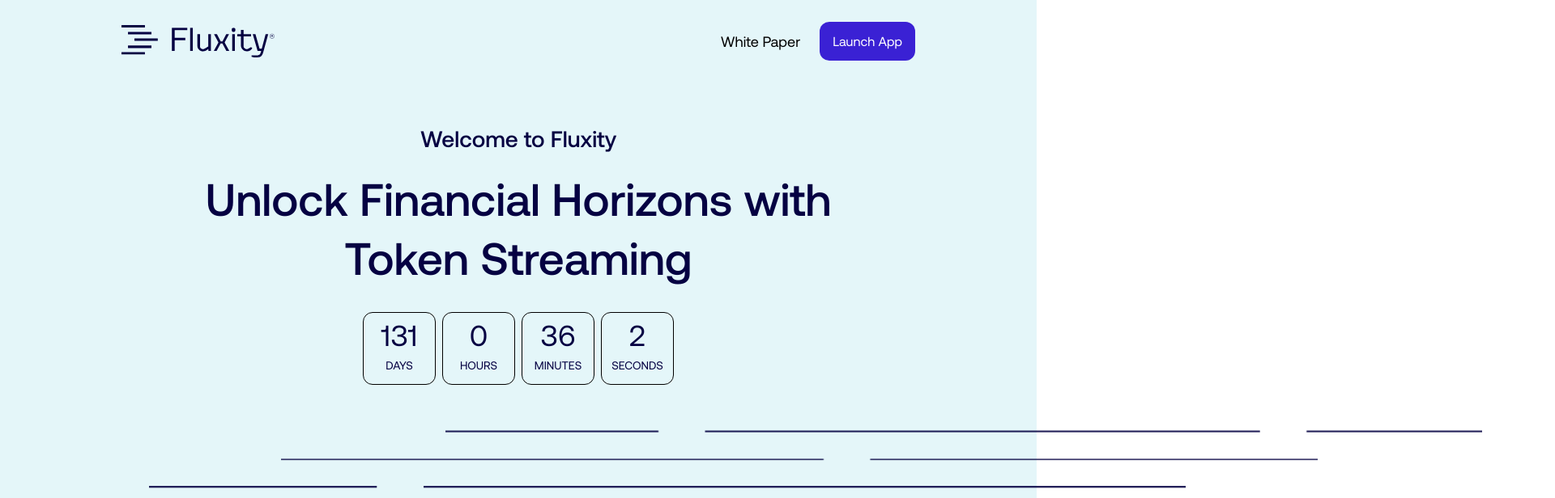
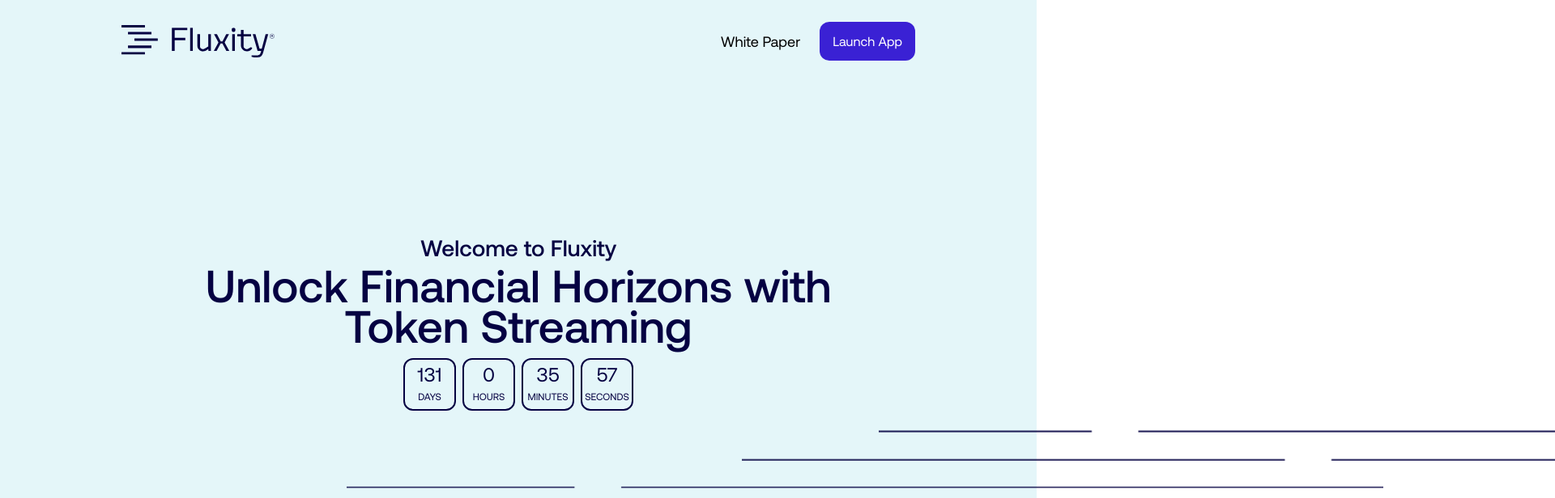
Before and after one commit to luanlabs/fluxity.finance, a Next.js app: page / in a window 1280 px wide. Shown: the top 616 px of the page at 81% size, 1920 px wide, since content can reach past the window. Built offline with nearby package versions, Linux system fonts and the light colour scheme.

Commit message:
chore: fix moving lines lag

```diff
--- a/src/app/layout.tsx
+++ b/src/app/layout.tsx
@@ -3,8 +3,13 @@
 import localFont from 'next/font/local';
 
 export const metadata: Metadata = {
-  title: 'Fluxity.finance',
-  description: 'A money streaming service',
+  title: 'Fluxity',
+  description:
+    'Fluxity is a token streaming platform unlocking new digital payment possibilities on the Stellar network.',
+  keywords:
+    'Fluxity, Stellar, token streaming, cryptocurrency, blockchain, finance, digital payments, smart contracts',
+  applicationName: 'Fluxity',
+  creator: 'Fluxity Team, fluxity.finance@gmail.com',
 };
 
 const myFont = localFont({
@@ -19,9 +24,7 @@
   return (
     <html lang="en" className={myFont.className}>
       <head>
-        <title>Fluxity.finance</title>
         <meta name="viewport" content="width=device-width, initial-scale=1" />
-        <meta name="keywords" content="Fluxity, stream, stellar" />
       </head>
       <body className="overflow-x-hidden">{children}</body>
     </html>
--- a/src/components/CcountDown/index.tsx
+++ b/src/components/CcountDown/index.tsx
@@ -1,28 +1,31 @@
 'use client';
 
-import React, { useState, useEffect } from 'react';
+import { useEffect, useState } from 'react';
 import calculateTimeRemaining from '../../utils/countDown';
 
 interface CountdownItemProps {
   value: number;
   label: string;
 }
-interface CcountDownProps {
+type CCountDownProps = {
   targetDate: string | number | Date;
-}
+};
 
-const CcountDown: React.FC<CcountDownProps> = ({ targetDate }) => {
+const CCountDown = ({ targetDate }: CCountDownProps) => {
   const [timeRemaining, setTimeRemaining] = useState(calculateTimeRemaining(targetDate));
-
   useEffect(() => {
-    const newTimeRemaining = calculateTimeRemaining(targetDate);
-    setTimeRemaining(newTimeRemaining);
+    setInterval(() => {
+      setTimeRemaining(calculateTimeRemaining(targetDate));
+    }, 1000);
   }, [targetDate]);
 
   const CountdownItem = ({ value, label }: CountdownItemProps) => (
-    <div className="flex flex-col items-center w-[90px] xxl:h-[106px] h-[90px] border-black border rounded-xl text-MidnightBlue">
-      <span className="xxl:text-[42px] text-[36px]">{value}</span>
-      <span className="xxl:text-base text-[14px]">{label}</span>
+    <div
+      className="flex flex-col items-center xxl:w-[90px] xxl:h-[106px] w-[65px] h-[65px]
+     border-MidnightBlue border-2 rounded-xl text-MidnightBlue"
+    >
+      <span className="xxl:text-[42px] text-[24px]">{value}</span>
+      <span className="xxl:text-base text-[12px]">{label}</span>
     </div>
   );
 
@@ -36,4 +39,4 @@
   );
 };
 
-export default CcountDown;
+export default CCountDown;
--- a/src/containers/ContactUs.tsx
+++ b/src/containers/ContactUs.tsx
@@ -19,11 +19,11 @@
         <span className="text-2xl whitespace-nowrap">Get in touch</span>
         <div className="flex flex-row gap-4 mt-8 ">
           <Link href={ExternalPages.GITHUB} target="blank">
-            <Image src={github} alt="Fluxity" className="select-none cursor-pointer" />
+            <Image src={github} alt="Fluxity" className="select-none" />
           </Link>
 
           <Link href={ExternalPages.DISCORD} target="blank">
-            <Image src={discord} alt="Fluxity" className="select-none cursor-pointer" />
+            <Image src={discord} alt="Fluxity" className="select-none" />
           </Link>
         </div>
       </div>
--- a/src/containers/Header.tsx
+++ b/src/containers/Header.tsx
@@ -6,7 +6,7 @@
 
 import logo from 'public/images/fluxityTypography.svg';
 import Link from 'next/link';
-import CButton from '@/components/Cbutton';
+import CButton from '@/components/CButton';
 import { ExternalPages } from '@/constants/externalPages';
 
 const Header = () => {
--- a/src/containers/JoinUs.tsx
+++ b/src/containers/JoinUs.tsx
@@ -3,8 +3,8 @@
 import React, { useState } from 'react';
 import Image from 'next/image';
 
-import CInput from '../components/Cinput';
-import CButton from '../components/Cbutton';
+import CInput from '../components/CInput';
+import CButton from '../components/CButton';
 import { ExternalPages } from '../constants/externalPages';
 
 import fetch from '../utils/request';
--- a/src/containers/Welcome.tsx
+++ b/src/containers/Welcome.tsx
@@ -5,24 +5,24 @@
 import line2 from 'public/images/line2.png';
 import line3 from 'public/images/line3.png';
 import line4 from 'public/images/line4.png';
-import CcountDown from '@/components/CcountDown';
+import CCountDown from '@/components/CCountDown';
 
 const Welcome = () => {
   const targetDate = new Date('12/20/2023').getTime();
 
   return (
-    <div className="flex flex-col justify-center items-center bg-BabyBlue text-MidnightBlue pt-12 pb-12 w-full">
-      <p className="text-[28px] font-medium mb-4">Welcome to Fluxity</p>
-      <p className="xxl:text-[72px] text-[56px] font-medium text-center max-w-[860px] leading-[73px] mb-8">
+    <div className="flex flex-col justify-center items-center bg-BabyBlue text-MidnightBlue h-[90vh] w-full">
+      <p className="text-[28px] font-medium xxl:mb-4">Welcome to Fluxity</p>
+      <p className="xxl:text-[72px] text-[56px] font-medium text-center max-w-[860px] xxl:leading-[73px] leading-[50px] xxl:mb-8 mb-4">
         Unlock Financial Horizons with Token Streaming
       </p>
-      <CcountDown targetDate={targetDate} />
-      <div className="w-full xxl:space-y-14  space-y-8 mt-14">
-        <Image src={line1} alt="moving lines" className="animate-movingLine " />
+      <CCountDown targetDate={targetDate} />
+      <picture className="xxl:space-y-12 space-y-8 xxl:mt-14 mt-6 ">
+        <Image src={line1} alt="moving lines" className="animate-movingLine" />
         <Image src={line2} alt="moving lines" className="animate-movingLineDelay1" />
         <Image src={line3} alt="moving lines" className="animate-movingLineDelay2" />
         <Image src={line4} alt="moving lines" className="animate-movingLineDelay3" />
-      </div>
+      </picture>
     </div>
   );
 };
--- a/tailwind.config.ts
+++ b/tailwind.config.ts
@@ -24,10 +24,10 @@
         xxl: { min: '1536px' },
       },
       animation: {
-        movingLine: 'movingLine 8s linear infinite',
-        movingLineDelay1: 'movingLine 9s linear infinite',
-        movingLineDelay2: 'movingLine 10s linear infinite',
-        movingLineDelay3: 'movingLine 7s linear infinite',
+        movingLine: 'movingLine 6.5s linear infinite',
+        movingLineDelay1: 'movingLine 7s linear infinite',
+        movingLineDelay2: 'movingLine 9s linear infinite',
+        movingLineDelay3: 'movingLine 7.5s linear infinite',
       },
       keyframes: {
         movingLine: {
@@ -37,9 +37,9 @@
             transform: 'translateX(-100%)',
           },
           '100%': {
-            '-moz-transform': 'translateX(100%)',
-            '-webkit-transform': 'translateX(100%)',
-            transform: 'translateX(100%)',
+            '-moz-transform': 'translateX(110%)',
+            '-webkit-transform': 'translateX(110%)',
+            transform: 'translateX(110%)',
           },
         },
       },
```
Also changed, not shown: src/components/Cinput/index.tsx (+0 -13 lines).
